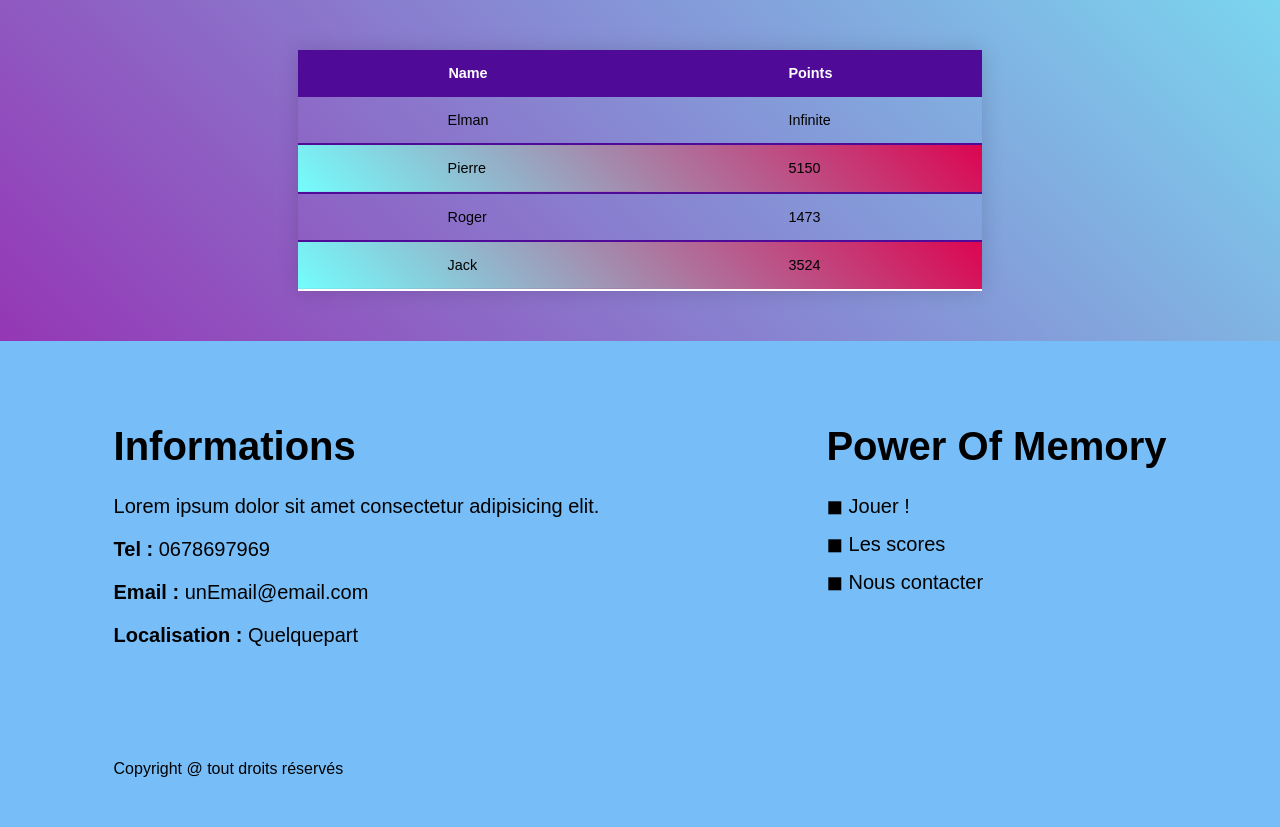
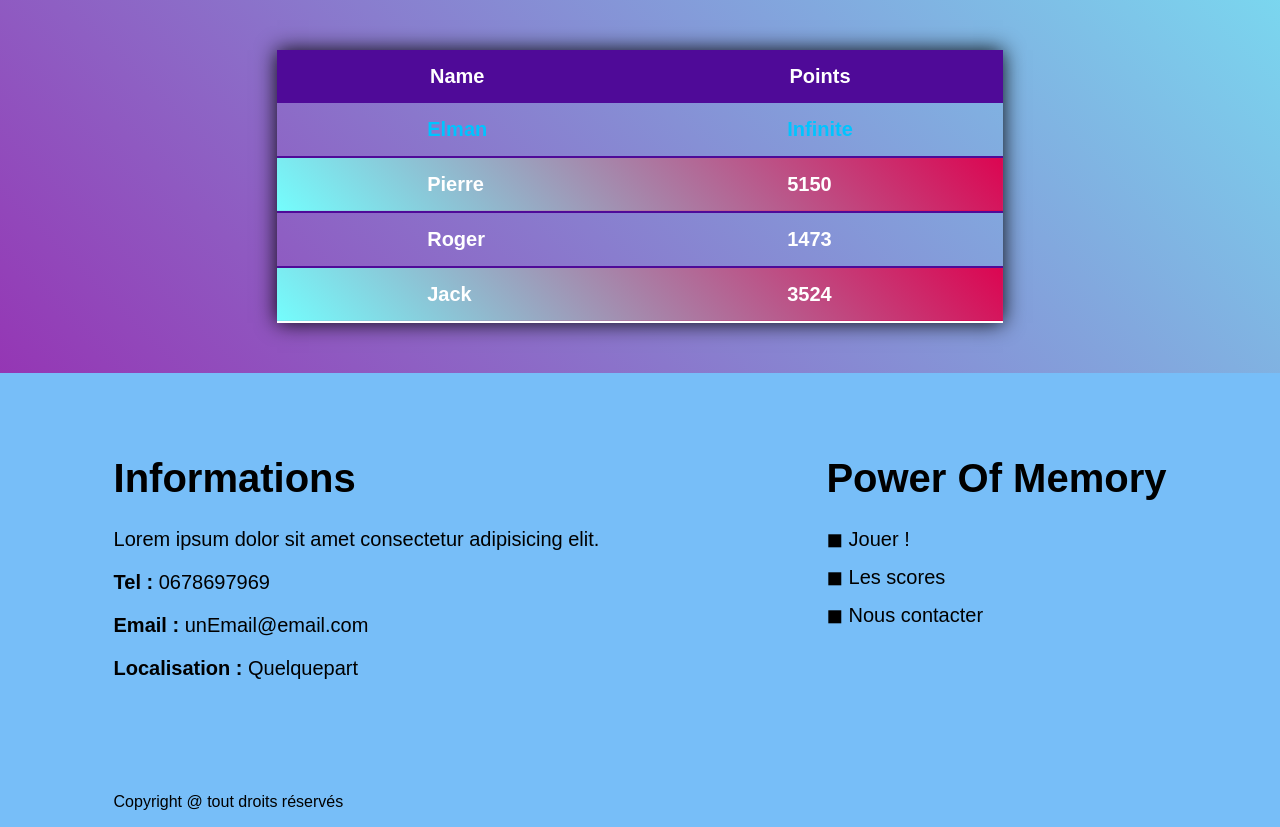
Before and after one commit to Elmani335/L1-Puissance4-EMN, a PHP site: page /scores.html in a window 1280 px wide. Shown: the part 400-1227 px from the top of the page. Before the commit the page ends 1177 px from the top, so only its background shows below. Run offline with PHP 8.4, Linux system fonts and the light colour scheme.

Commit message:
maj scores
maj css et html scores

```diff
--- a/assets/css/indexcss/scores.css
+++ b/assets/css/indexcss/scores.css
@@ -6,10 +6,10 @@ body {
 .styled-table {
     border-collapse: collapse;
     margin: 50px auto;
-    font-size: 0.9em;
+    font-size: 20px;
     font-family: sans-serif;
     min-width: 600px;
-    box-shadow: 0 0 20px rgba(0, 0, 0, 0.15);
+    box-shadow: 0 0 20px rgba(0, 0, 0, 0.95);
 }
 
 .styled-table thead tr {
@@ -39,8 +39,14 @@ body {
     /* COULEUR DE LA BAR BAS DU TABLEAU */
 }
 
-.styled-table tbody tr.active-row {
+.styled-table tbody tr.active {
     font-weight: bold;
-    color: #76f4f7;
+    color: #00c4ff;
     /* COULEUR DE LA PERSONNE ACTIVE */
 }
+
+.styled-table tbody tr.normal {
+    font-weight: bold;
+    color: #ffffff;
+    /* COULEUR DE LA PERSONNE NORMAL */
+}
--- a/scores.html
+++ b/scores.html
@@ -49,7 +49,7 @@
     </tr>
     </thead>
     <tbody>
-    <tr  class="inactive">
+    <tr  class="active">
       <td>Elman</td>
       <td>Infinite</td>
     </tr>
@@ -57,11 +57,11 @@
       <td>Pierre</td>
       <td>5150</td>
     </tr>
-    <tr>
+    <tr class="normal">
       <td>Roger</td>
       <td>1473</td>
     </tr>
-    <tr>
+    <tr class="normal">
       <td>Jack</td>
       <td>3524</td>
     </tr>
```
